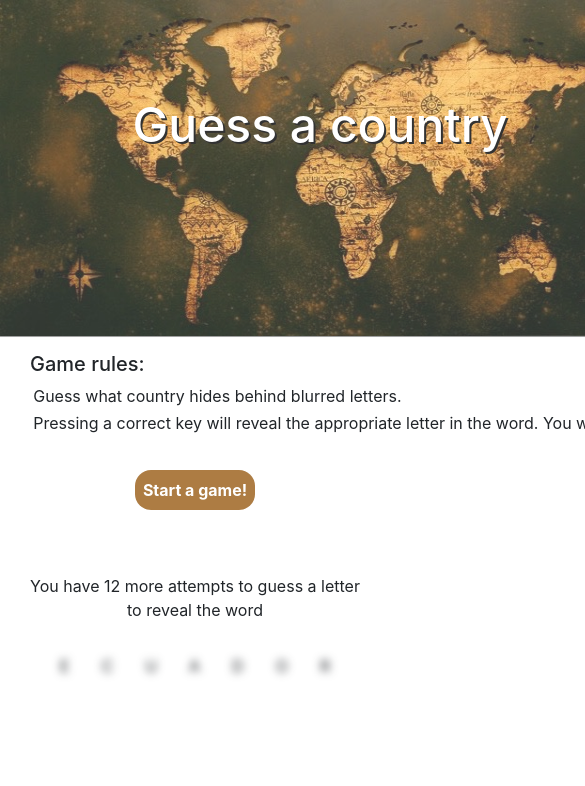
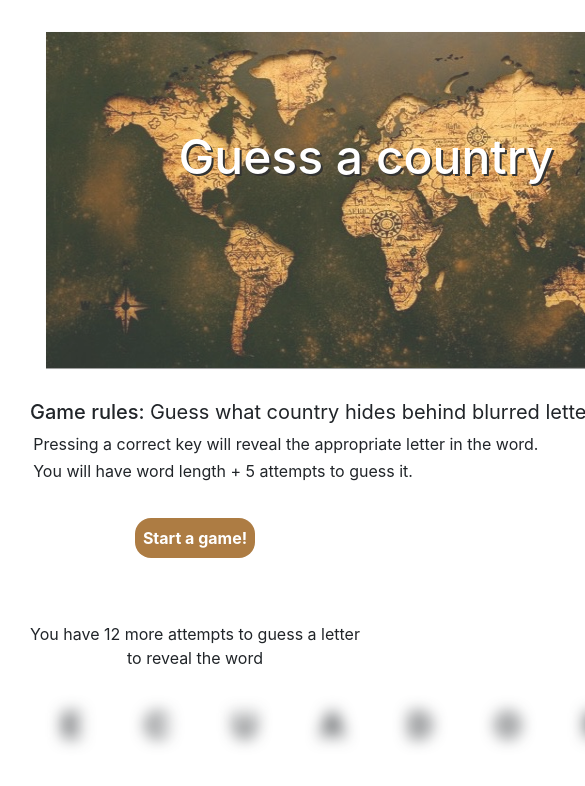
Before and after one commit to nataliiaR/Word-Guess-Game, a plain HTML site: page index.html in a window 390 px wide. Both pictures are taken after a click on the label "Start a game!". Shown: the top 786 px of the page, 585 px wide, since content can reach past the window. Drawn offline with nearby package versions, Linux system fonts and the light colour scheme.

Commit message:
added responsiveness

```diff
--- a/index.html
+++ b/index.html
@@ -8,17 +8,22 @@
 
     </head>
     <body>
-        <div id="header">
-            <header id="learnMore">
-                 <h1 id="h1_header"> Guess a country</h1>
-            </header>
-        </div>
         <div class="container">
             <div class ="rules row">
+                <div class= "col-12">
+                    <div id="header">
+                        <header id="learnMore">
+                                <h1 id="h1_header"> Guess a country</h1>
+                        </header>
+                    </div>
+                </div>
+            </div>
+            <div class ="rules row">
                 <div class = "col-12">
-                    <h5> Game rules:</h5>
-                    <p> Guess what country hides behind blurred letters. </p>
-                    <p> Pressing a correct key will reveal the appropriate letter in the word. You will have word length + 5 attempts to guess it.</p>
+                    <h5> Game rules:
+                    <span> Guess what country hides behind blurred letters. </span> </h5>
+                    <p> Pressing a correct key will reveal the appropriate letter in the word.</p>
+                    <p> You will have word length + 5 attempts to guess it.</p>
                 </div>
             </div>
             <div class="row">
--- a/script.js
+++ b/script.js
@@ -78,7 +78,9 @@ function startTheGame() {
             t = document.createTextNode(arrayNew[i]);
             el.appendChild(t);
             document.getElementById('word_holder').appendChild(el).style.margin="1em";
-            document.getElementById('word_holder').appendChild(el).style.filter="blur(4px)";
+            document.getElementById('word_holder').appendChild(el).style.fontSize="2em";
+            document.getElementById('word_holder').appendChild(el).style.fontWeight="bold";
+            document.getElementById('word_holder').appendChild(el).style.filter="blur(8px)";
         }
     }
 
--- a/styles.css
+++ b/styles.css
@@ -1,21 +1,8 @@
 *{
-    margin:0;
-    padding: 0;
+    margin:0em;
+    padding: 0em;
 }
 
-@media screen and (max-width:578px){
-    .header-container{
-        height: 60%;
-        width: 30%;
-
-    margin: 1em 0em; }
-    .sub-header{
-        left: 1em;
-        top: 2%;
-        height: 10%;
-        width: 40%;
-    }
-}
 .game_body{
 
     margin: 2.5em auto;
@@ -26,8 +13,12 @@
 
     width: 60em;
     margin: 1em auto;
+    text-align:center
 }
-
+span{
+    font-size:1em;
+    font-weight: normal
+}
 .rules p{
     font-size:1em;
     margin: 0.2em;
@@ -109,3 +100,51 @@ img{
     height: 200px;
 
 }
+@media screen and (max-width:700px)
+{
+    .header-container{
+        height: 60%;
+        width: 30%;
+        margin: 1em 0em;
+    }
+    .sub-header{
+        left: 1em;
+        top: 2%;
+        height: 10%;
+        width: 40%;
+    }
+    #header{
+        width: 40em;
+        margin: 0em;
+    }
+    .rules{
+
+        width: 40em;
+        margin: 0em;
+        text-align:left;
+    }
+}
+@media screen and (max-width:1000px)
+{
+    .header-container{
+        height: 60%;
+        width: 30%;
+
+    margin: 1em 0em; }
+    .sub-header{
+        left: 1em;
+        top: 2%;
+        height: 10%;
+        width: 40%;
+    }
+    #header{
+        width: 40em;
+        margin: 1em;
+    }
+    .rules{
+
+        width: 40em;
+        margin: 1em auto;
+        text-align:left;
+    }
+}
```
